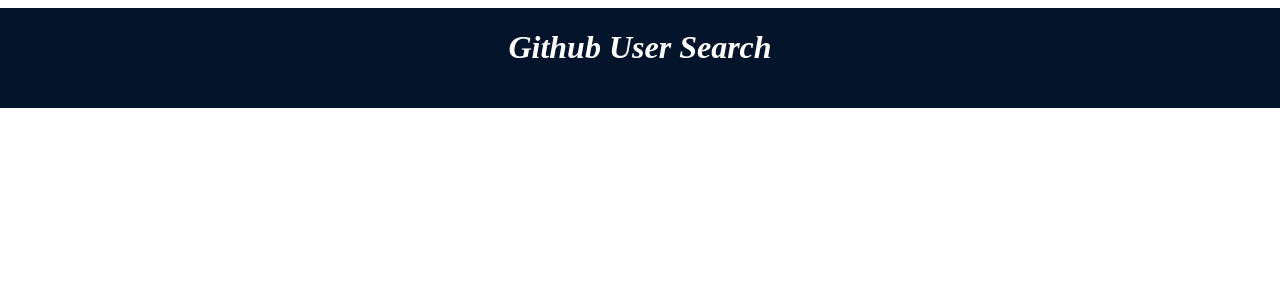
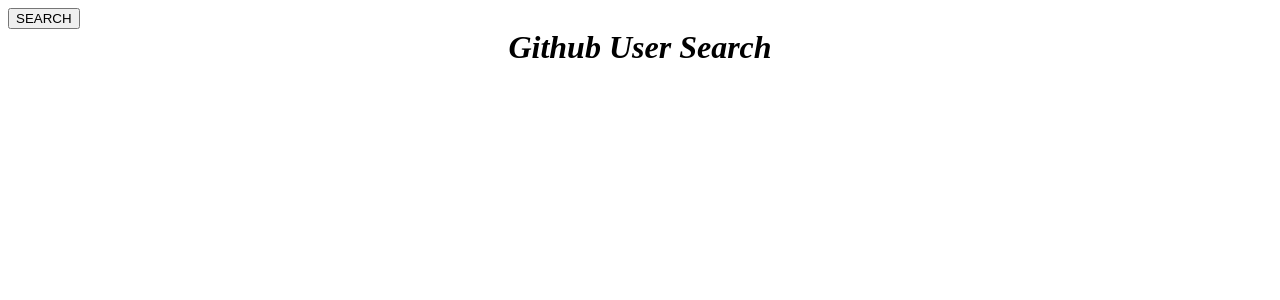
Before and after one commit to BrilliantGrant/Github-Search, an Angular app: page / in a window 1280 px wide. Shown: the top 300 px of the page. Built offline with nearby package versions, Linux system fonts and the light colour scheme.

Commit message:
Add setup in the ReadMe

```diff
--- a/src/app/app.component.html
+++ b/src/app/app.component.html
@@ -1,6 +1,46 @@
+
 <div class="container">
-  <div id="Headernav" style="background-color:#03142B;text-align:center; font-style:italic; width: 100%;height:100px;margin-left: -8px;position: fixed;">
-    <h1 style="color: white;">Github User Search</h1>
+  <div id="Headernav" style="background-color:;text-align:center; font-style:italic; width: 100%;height:100px;margin-left: -8px;position: fixed;">
+    <h1 style="color: ;">Github User Search</h1>
   </div>
 
 </div>
+
+
+<div class="row">
+	<div class="col-sm-6">
+      <button (click)="userSearch()" class="btn btn-primary btn-lg">SEARCH</button>
+    </div>
+  </div>
+
+
+
+
+
+
+
+
+
+
+
+
+
+
+
+
+
+
+
+
+
+
+
+
+
+
+
+
+
+
+
+<!--c3184bf9e2336853ed6e20fa3fead81d16af64ed-->
--- a/src/app/app.component.ts
+++ b/src/app/app.component.ts
@@ -6,5 +6,8 @@
   styleUrls: ['./app.component.css']
 })
 export class AppComponent {
-  title = 'app';
+
+
+
+
 }
```
Also changed, not shown: src/app/app.module.ts (+6 -2 lines), 9 other files (tests, documents, lock files or other folders).
